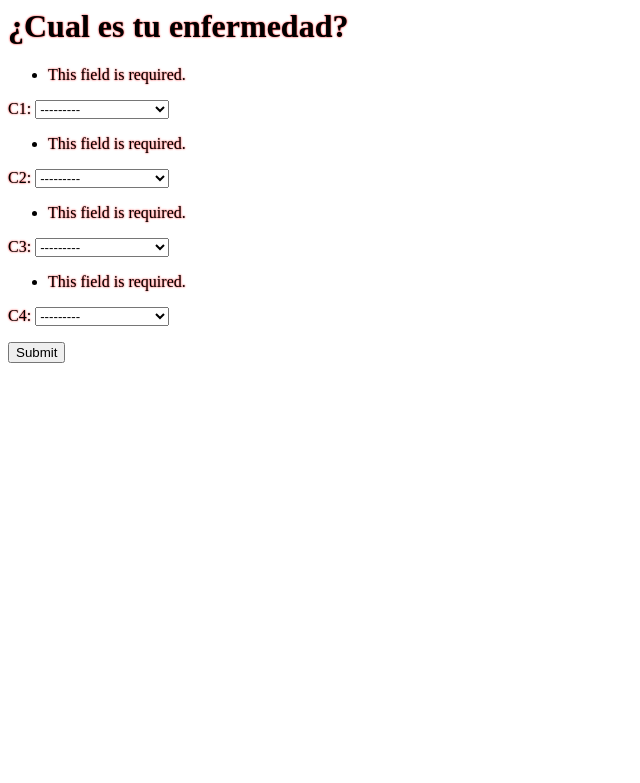
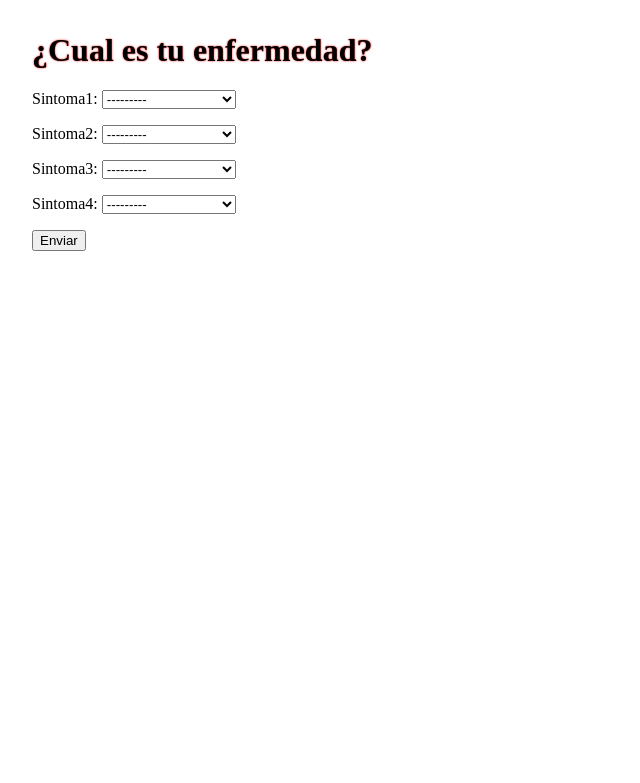
Before and after one commit to Slr-william/Blanda, a Django app: page /sistemaExperto/ in a window 1280 px wide. Shown: the top 783 px of the page, without its empty margins (0-640 px from the left). Run offline with Django 3.2, Linux system fonts and the light colour scheme; data comes from the database, SQL or seed files in the repository.

Commit message:
Se muestra ordenadamente los sintomas en el template

```diff
--- a/sistemaExperto/forms.py
+++ b/sistemaExperto/forms.py
@@ -3,7 +3,7 @@ from .models import *
 
 class formBuscar(forms.Form):
 
-    c1 = forms.ModelChoiceField(required=True, queryset= caracteristica.objects.all())
-    c2 = forms.ModelChoiceField(required=True, queryset= caracteristica.objects.all())
-    c3 = forms.ModelChoiceField(required=True, queryset= caracteristica.objects.all())
-    c4 = forms.ModelChoiceField(required=True, queryset= caracteristica.objects.all())
+    sintoma1 = forms.ModelChoiceField(required=True, queryset= caracteristica.objects.all().order_by('feature'))
+    sintoma2 = forms.ModelChoiceField(required=True, queryset= caracteristica.objects.all().order_by('feature'))
+    sintoma3 = forms.ModelChoiceField(required=True, queryset= caracteristica.objects.all().order_by('feature'))
+    sintoma4 = forms.ModelChoiceField(required=True, queryset= caracteristica.objects.all().order_by('feature'))
--- a/sistemaExperto/static/sistemaExperto/style.css
+++ b/sistemaExperto/static/sistemaExperto/style.css
@@ -1,7 +1,16 @@
+
 body{
+  margin: 2em;
+}
+
+h1{
   text-shadow: 0px 0px 2px red;
 }
 
+h3{
+  text-shadow: 0px 0px 1px red;
+}
+
 p{
-	color: black
+	color: black;
 }
--- a/sistemaExperto/templates/sistemaExperto/index.html
+++ b/sistemaExperto/templates/sistemaExperto/index.html
@@ -4,17 +4,16 @@
 		  <link rel="stylesheet" href="{% static 'sistemaExperto/style.css' %}" type="text/css">
 		<h1>¿Cual es tu enfermedad?</h1>
 		<form method="POST">
-
 			{% csrf_token %}
 			{{form.as_p}}
-		<input type="submit">
-
+			<button type="submit">Enviar</button>
+		</form>
 		<br>
 
 		{% for ill in enfermedad %}
-			<p>Su enfermedad prodría ser:</p> {{ill}}
+			<p>Su enfermedad prodría ser:</p>
+			<h3>{{ill}}</h3>
 		{% endfor %}
 
-		</form>
 </head>
 </html>
--- a/sistemaExperto/views.py
+++ b/sistemaExperto/views.py
@@ -14,14 +14,14 @@ def fname(sintoma):
 
 
 def buscar(request):
-    form = formBuscar(request.POST)
-
+    form = formBuscar(request.POST or None)
+    print(request.POST)
     if request.method == 'POST':
         if form.is_valid():
-            c1 = form.cleaned_data.get('c1')
-            c2 = form.cleaned_data.get('c2')
-            c3 = form.cleaned_data.get('c3')
-            c4 = form.cleaned_data.get('c4')
+            c1 = form.cleaned_data.get('sintoma1')
+            c2 = form.cleaned_data.get('sintoma2')
+            c3 = form.cleaned_data.get('sintoma3')
+            c4 = form.cleaned_data.get('sintoma4')
 
             a = fname(c1)
             b = fname(c2)
@@ -32,6 +32,9 @@ def buscar(request):
             intersection2 = list(set(a) & set(b))
             intersection3 = list(set(intersection1) & set(intersection2))
 
-            #return HttpResponse(intersection3[0])
+            if(len(intersection3) == 0):
+                intersection3.append("No se tiene informacion de la enfermedad")
+
+
             return render(request,'sistemaExperto/index.html',{'form':form, 'enfermedad':intersection3})
     return render(request,'sistemaExperto/index.html',{'form':form})
```
